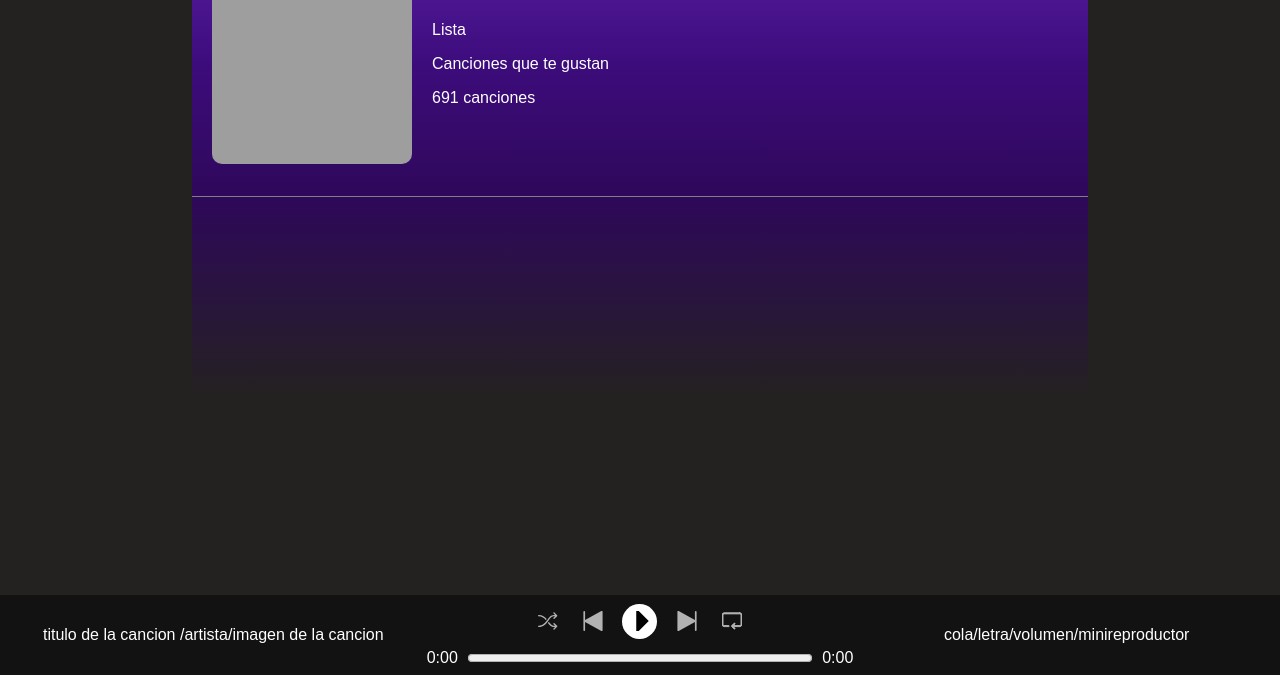
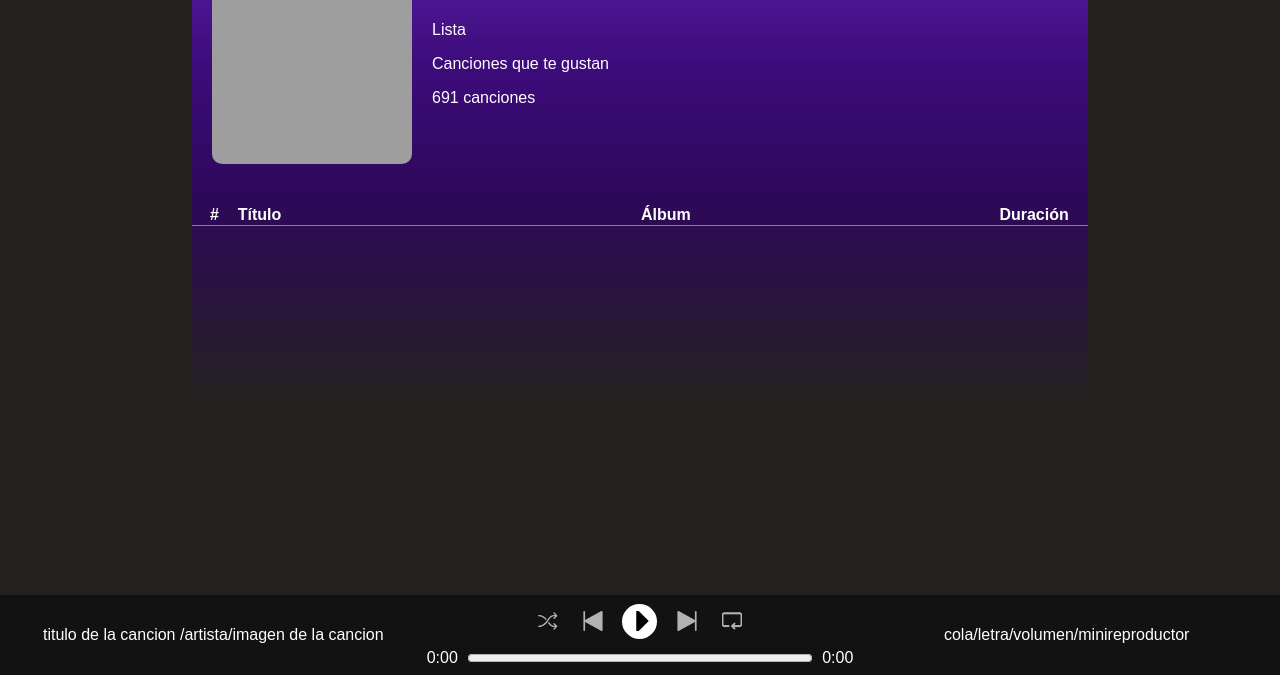
Before and after one commit to carlosande99/ReproductorPersonal, a website: page src/html/index.html in a window 1280 px wide. Shown: the part 125-800 px from the top of the page. Drawn offline with Linux system fonts and the light colour scheme; no server answers; grey boxes are pictures that could not be loaded.

Commit message:
añadido tabla para las canciones

```diff
--- a/src/css/index.css
+++ b/src/css/index.css
@@ -143,7 +143,6 @@ main section .article-main{
   height: 40%;
   display: flex;
   align-items: center;
-  border-bottom: 0.5px solid gray;
 }
 
 main section .img-song{
@@ -167,6 +166,54 @@ main section .article-secondary{
     var(--color-secondary)
   );
   height: 60%;
+  display: flex;
+  flex-direction: column;
+}
+
+table{
+  width: 100%;
+  border-collapse: separate;
+  border-spacing: 0 8px;
+}
+
+table tbody{
+  width: 100%;
+  overflow-y: auto;
+  height: 100%;
+}
+
+table tbody tr > th{
+  border-bottom: 0.5px solid gray;
+}
+
+table tbody tr:hover > td{
+  background-color: var(--color-primary);
+  cursor: pointer;
+}
+
+table tbody td>div, table tbody td>img{
+  float: left;
+}
+
+table tbody td {
+  height: 45px;
+}
+
+table tbody td:not(:first-child), table tbody th:not(:first-child){
+  text-align: left;
+}
+
+table tbody td img{
+  width: 9%;
+  height: 100%;
+}
+
+table tbody td div{
+  display: flex;
+  flex-direction: column;
+  text-align: left;
+  justify-content: center;
+  height: 100%;
 }
 
 main aside{
--- a/src/html/index.html
+++ b/src/html/index.html
@@ -37,8 +37,25 @@
         </div>
       </article>
       <article class="article-secondary" id="playlist">
+        <!-- falta añadir boton de parar, buscar, ordenar[titulo, artista, album] -->
+
         <!-- Aquí se agregarán las canciones dinámicamente -->
-
+        <table>
+          <colgroup>
+            <col style="width: 5%;">
+            <col style="width: 45%;">
+            <col style="width: 40%;">
+            <col style="width: 10%;">
+          </colgroup>
+          <tbody id="songList">
+            <tr>
+              <th>#</th>
+              <th>Título</th>
+              <th>Álbum</th>
+              <th>Duración</th>
+            </tr>
+          </tbody>
+        </table>
       </article>
     </section>
     <aside>
```
